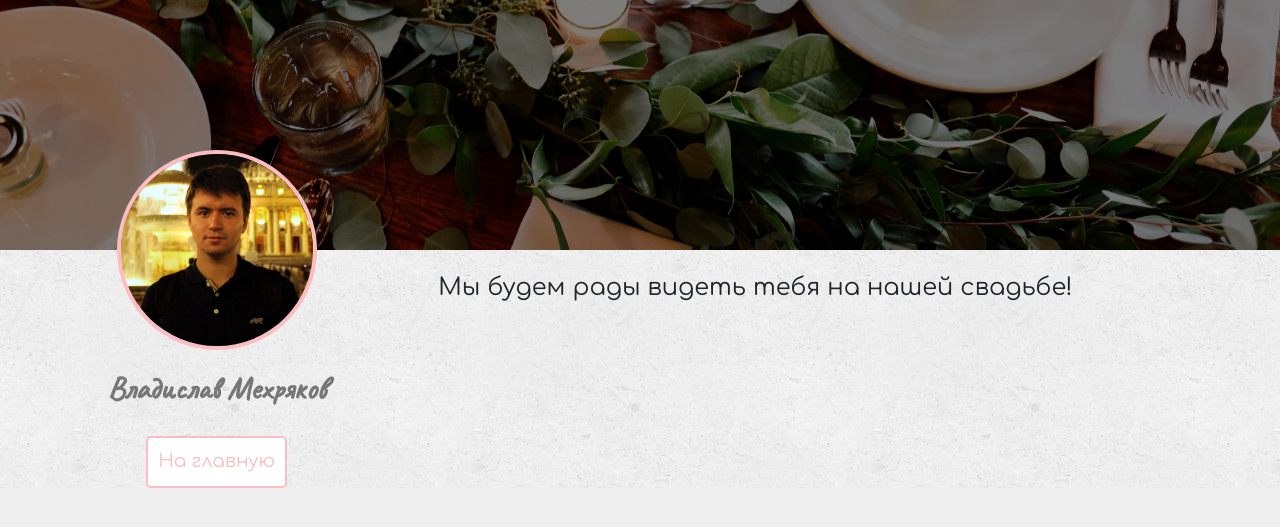
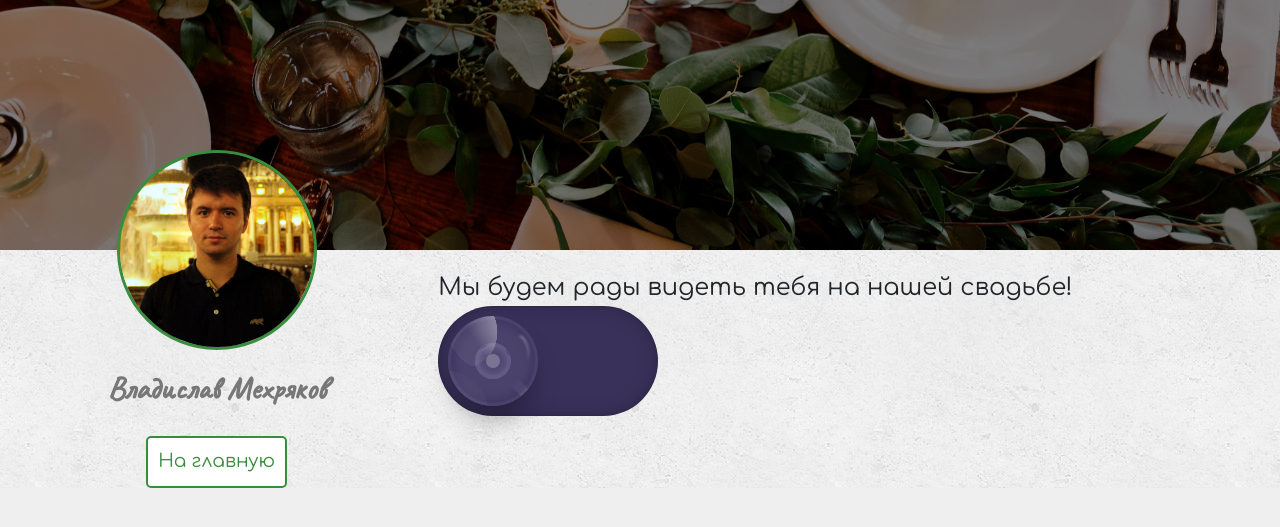
Before and after one commit to Taguaje/wedding, a Django app: page /profile in a window 1280 px wide. Shown: the top 527 px of the page. Run offline with Django 3.2, Linux system fonts and the light colour scheme; some libraries are stand-ins or nearby versions; some web fonts are replaced.

Commit message:
Default Changelist

```diff
--- a/invitation/static/invitation/css/profile.css
+++ b/invitation/static/invitation/css/profile.css
@@ -1,6 +1,11 @@
+:root{
+   --main-bg-color: #388e3c;
+}
+
 html,body {
   background: #efefef;
   font-family: "Comfortaa";
+
 }
 
 .container {
@@ -59,7 +64,7 @@ main {
   height: 200px;
   margin-top: -60%;
   border-radius: 100px;
-  border: 4px solid #fbbdc2;
+  border: 3px solid var(--main-bg-color);
 }
 
 .name {
@@ -76,7 +81,7 @@ main {
 
 .rsvp{
     background-color: #fff;
-    border: solid #fbbdc2 2px;
+    border: solid var(--main-bg-color) 2px;
     padding: 10px;
     border-radius: 5px;
     font-weight: 400;
@@ -94,12 +99,12 @@ main {
 
 .rsvp a{
     text-decoration: none;
-    color: #fbbdc2;
+    color: var(--main-bg-color);
 }
 
 .rsvp a:hover{
     text-decoration: none;
-    color: #fbbdc2;
+    color: var(--main-bg-color);
 }
 
 .question-title{
--- /dev/null
+++ b/invitation/static/invitation/css/togle.css
@@ -0,0 +1,419 @@
+.switch {
+  position: relative;
+}
+.switch input {
+  height: 100%;
+  width: 100%;
+  position: absolute;
+  left: 0;
+  top: 0;
+  opacity: 0;
+  z-index: 100;
+  cursor: pointer;
+}
+.switch label {
+  height: 110px;
+  width: 220px;
+  background-color: #39315a;
+  border-radius: 100px;
+  display: block;
+  box-shadow: inset 0 0 20px rgba(0,0,0,0.2), inset 0 0 5px -2px rgba(0,0,0,0.4);
+}
+.switch label .bulb {
+  height: 90px;
+  width: 90px;
+  background-color: #4a426b;
+  border-radius: 50%;
+  position: relative;
+  top: 10px;
+  left: 10px;
+  display: block;
+  transition: 0.7s;
+  box-shadow: inset 0 0 1px 3px #4a426b, inset 0 0 6px 8px #423963, 0 20px 30px -10px rgba(0,0,0,0.4);
+}
+.switch label .bulb .bulb-center {
+  position: absolute;
+  display: block;
+  height: 36px;
+  width: 36px;
+  background-color: #5a527b;
+  border-radius: 50%;
+  top: 50%;
+  left: 50%;
+  transition: 0.7s;
+  -webkit-transform: translate(-50%, -50%);
+          transform: translate(-50%, -50%);
+  box-shadow: inset 0 0 0 4px #635a84;
+}
+.switch label .bulb .bulb-center:after {
+  content: "";
+  display: block;
+  height: 14px;
+  width: 14px;
+  background-color: #7b7394;
+  border-radius: 50%;
+  position: absolute;
+  transition: 0.7s;
+  top: 50%;
+  left: 50%;
+  -webkit-transform: translate(-50%, -50%);
+          transform: translate(-50%, -50%);
+  box-shadow: 0 0 2px 4px #524a73;
+}
+.switch label .bulb .filament-1,
+.switch label .bulb .filament-2 {
+  position: absolute;
+  display: block;
+  height: 35px;
+  width: 35px;
+  border-radius: 50%;
+  top: 50%;
+  left: 50%;
+  overflow: hidden;
+  -webkit-transform: translate(-50%, -50%) rotate(-45deg);
+          transform: translate(-50%, -50%) rotate(-45deg);
+}
+.switch label .bulb .filament-1:after,
+.switch label .bulb .filament-2:after,
+.switch label .bulb .filament-1:before,
+.switch label .bulb .filament-2:before {
+  content: "";
+  display: block;
+  height: 6px;
+  width: 17px;
+  border-radius: 50%;
+  border: 2px solid #4a426b;
+  position: absolute;
+  transition: 0.7s;
+  top: -4px;
+  left: -2px;
+  -webkit-transform: rotate(-10deg);
+          transform: rotate(-10deg);
+}
+.switch label .bulb .filament-1:before,
+.switch label .bulb .filament-2:before {
+  left: 15px;
+  -webkit-transform: rotate(10deg);
+          transform: rotate(10deg);
+}
+.switch label .bulb .filament-2 {
+  -webkit-transform: translate(-50%, -50%) rotate(45deg) !important;
+          transform: translate(-50%, -50%) rotate(45deg) !important;
+}
+.reflections {
+  height: 100%;
+  width: 100%;
+  display: block;
+  border-radius: 50%;
+  overflow: hidden;
+  position: absolute;
+  z-index: 90;
+  -webkit-perspective: 70px;
+          perspective: 70px;
+}
+.reflections span {
+  height: 80px;
+  width: 80px;
+  border-radius: 50%;
+  background-image: linear-gradient(-135deg, transparent 10%, rgba(255,255,255,0.3));
+  position: absolute;
+  left: -40px;
+  bottom: -45px;
+}
+.reflections span:after {
+  content: "";
+  display: block;
+  height: 35px;
+  width: 20px;
+  position: absolute;
+  top: -36px;
+  right: -40px;
+  border-radius: 50%;
+  box-shadow: 4px -2px 0 -3px rgba(255,255,255,0.4);
+  -webkit-filter: blur(1px);
+          filter: blur(1px);
+  -webkit-transform: rotate(-10deg);
+          transform: rotate(-10deg);
+}
+.reflections:after {
+  content: "";
+  display: block;
+  height: 80px;
+  width: 50px;
+  background-image: linear-gradient(80deg, rgba(255,255,255,0.05) 45%, rgba(255,255,255,0.5));
+  border-radius: 10% 20% 50% 30%/30% 60% 30% 40%;
+  position: absolute;
+  -webkit-transform-style: preserve-3d;
+          transform-style: preserve-3d;
+  -webkit-transform: rotateX(-25deg) rotate(-35deg) skewx(-15deg) translate(10px, -20px);
+          transform: rotateX(-25deg) rotate(-35deg) skewx(-15deg) translate(10px, -20px);
+  top: -8px;
+  left: -5px;
+}
+.reflections:before {
+  content: "";
+  display: block;
+  position: absolute;
+  height: 10px;
+  width: 30px;
+  background-image: linear-gradient(to right, transparent, rgba(255,255,255,0.15));
+  bottom: 10px;
+  right: 0px;
+  -webkit-transform: rotate(45deg);
+          transform: rotate(45deg);
+}
+.sparks .spark1 {
+  display: block;
+  height: 1px;
+  width: 1px;
+  background-color: #d1b82b;
+  position: absolute;
+  right: -5px;
+  border-radius: 50%;
+  bottom: 23px;
+  transition: 0.4s;
+  opacity: 0;
+}
+.sparks .spark2 {
+  display: block;
+  height: 3px;
+  width: 3px;
+  background-color: #d1b82b;
+  position: absolute;
+  right: 20px;
+  border-radius: 50%;
+  bottom: 80px;
+  transition: 0.4s;
+  opacity: 0;
+}
+.sparks .spark3 {
+  display: block;
+  height: 3px;
+  width: 3px;
+  background-color: #d1b82b;
+  position: absolute;
+  left: 20px;
+  border-radius: 50%;
+  bottom: 80px;
+  transition: 0.4s;
+  opacity: 0;
+}
+.sparks .spark4 {
+  display: block;
+  height: 3px;
+  width: 3px;
+  background-color: #d1b82b;
+  position: absolute;
+  left: 20px;
+  border-radius: 50%;
+  bottom: 20px;
+  transition: 0.4s;
+  opacity: 0;
+}
+.switch input:checked ~ label .bulb {
+  left: 120px;
+  background-color: #a7694a;
+  box-shadow: inset 0 0 1px 3px #a56758, inset 0 0 6px 8px #6b454f, 0 20px 30px -10px rgba(0,0,0,0.4), 0 0 30px 50px rgba(253,184,67,0.1);
+}
+.switch input:checked ~ label .bulb > .bulb-center {
+  background-color: #feed6b;
+  box-shadow: inset 0 0 0 4px #fdec6a, 0 0 12px 10px #bca83c, 0 0 20px 14px #a1664a;
+}
+.switch input:checked ~ label .bulb > .bulb-center:after {
+  background-color: #fef401;
+  box-shadow: 0 0 2px 4px #fdb843;
+}
+.switch input:checked ~ label .bulb >.filament-1:before,
+.switch input:checked ~ label .bulb >.filament-2:before,
+.switch input:checked ~ label .bulb >.filament-1:after,
+.switch input:checked ~ label .bulb >.filament-2:after {
+  border-color: #fef4d5;
+}
+.switch input:checked ~ label .bulb > .sparks .spark1 {
+  height: 1px;
+  width: 1px;
+  -webkit-animation: spark1 2s ease-in-out;
+          animation: spark1 2s ease-in-out;
+  -webkit-animation-delay: 0.4s;
+          animation-delay: 0.4s;
+}
+.switch input:checked ~ label .bulb > .sparks .spark2 {
+  height: 1px;
+  width: 1px;
+  -webkit-animation: spark2 2.4s ease-in-out;
+          animation: spark2 2.4s ease-in-out;
+  -webkit-animation-delay: 0.4s;
+          animation-delay: 0.4s;
+}
+.switch input:checked ~ label .bulb > .sparks .spark3 {
+  height: 1px;
+  width: 1px;
+  -webkit-animation: spark3 2s ease-in-out;
+          animation: spark3 2s ease-in-out;
+  -webkit-animation-delay: 0.9s;
+          animation-delay: 0.9s;
+}
+.switch input:checked ~ label .bulb > .sparks .spark4 {
+  height: 1px;
+  width: 1px;
+  -webkit-animation: spark4 1.7s ease-in-out;
+          animation: spark4 1.7s ease-in-out;
+  -webkit-animation-delay: 0.9s;
+          animation-delay: 0.9s;
+}
+@-webkit-keyframes spark1 {
+  0% {
+    right: -5px;
+    height: 1px;
+    width: 1px;
+    opacity: 0;
+  }
+  20% {
+    height: 3px;
+    width: 3px;
+    right: 0px;
+    opacity: 1;
+  }
+  30% {
+    right: -5px;
+    opacity: 1;
+    height: 3px;
+    width: 3px;
+  }
+  70% {
+    height: 3px;
+    width: 3px;
+  }
+  100% {
+    right: -60px;
+    bottom: 40px;
+    opacity: 0;
+  }
+}
+@keyframes spark1 {
+  0% {
+    right: -5px;
+    height: 1px;
+    width: 1px;
+    opacity: 0;
+  }
+  20% {
+    height: 3px;
+    width: 3px;
+    right: 0px;
+    opacity: 1;
+  }
+  30% {
+    right: -5px;
+    opacity: 1;
+    height: 3px;
+    width: 3px;
+  }
+  70% {
+    height: 3px;
+    width: 3px;
+  }
+  100% {
+    right: -60px;
+    bottom: 40px;
+    opacity: 0;
+  }
+}
+@-webkit-keyframes spark2 {
+  0% {
+    height: 3px;
+    width: 3px;
+    opacity: 0;
+  }
+  30% {
+    opacity: 1;
+  }
+  100% {
+    right: -20px;
+    bottom: 100px;
+    opacity: 0;
+  }
+}
+@keyframes spark2 {
+  0% {
+    height: 3px;
+    width: 3px;
+    opacity: 0;
+  }
+  30% {
+    opacity: 1;
+  }
+  100% {
+    right: -20px;
+    bottom: 100px;
+    opacity: 0;
+  }
+}
+@-webkit-keyframes spark3 {
+  0% {
+    opacity: 0;
+  }
+  30% {
+    opacity: 1;
+    height: 2px;
+    width: 2px;
+  }
+  100% {
+    left: 0px;
+    bottom: 100px;
+    opacity: 0;
+    height: 3px;
+    width: 3px;
+  }
+}
+@keyframes spark3 {
+  0% {
+    opacity: 0;
+  }
+  30% {
+    opacity: 1;
+    height: 2px;
+    width: 2px;
+  }
+  100% {
+    left: 0px;
+    bottom: 100px;
+    opacity: 0;
+    height: 3px;
+    width: 3px;
+  }
+}
+@-webkit-keyframes spark4 {
+  0% {
+    opacity: 0;
+  }
+  30% {
+    opacity: 1;
+    height: 2px;
+    width: 2px;
+  }
+  100% {
+    left: -20px;
+    bottom: -10px;
+    opacity: 0;
+    height: 3px;
+    width: 3px;
+  }
+}
+@keyframes spark4 {
+  0% {
+    opacity: 0;
+  }
+  30% {
+    opacity: 1;
+    height: 2px;
+    width: 2px;
+  }
+  100% {
+    left: -20px;
+    bottom: -10px;
+    opacity: 0;
+    height: 3px;
+    width: 3px;
+  }
+}
--- a/invitation/templates/invitation/profile.html
+++ b/invitation/templates/invitation/profile.html
@@ -10,6 +10,7 @@
     <title>Свадьба Влада и Даши</title>
     <link rel="stylesheet" href="{% static "invitation/css/profile.css" %}">
     <link rel="stylesheet" href="{% static "bootstrap/css/bootstrap.css" %}">
+    <link rel="stylesheet" href="{% static "invitation/css/togle.css" %}">
     <link rel="stylesheet" href="https://use.fontawesome.com/releases/v5.8.2/css/all.css" integrity="sha384-oS3vJWv+0UjzBfQzYUhtDYW+Pj2yciDJxpsK1OYPAYjqT085Qq/1cq5FLXAZQ7Ay" crossorigin="anonymous">
     <!-- Google Fonts -->
     <link href="https://fonts.googleapis.com/css?family=Comfortaa|Marck+Script" rel="stylesheet">
@@ -35,6 +36,25 @@
             <div class="right col-lg-8">
                 <div class="row text-center">
                     <span class="question-title">Мы будем рады видеть тебя на нашей свадьбе!</span>
+                    <div class="switch">
+                        <input type="checkbox" name="toggle">
+                        <label for="toggle">
+                            <i class="bulb">
+                                <span class="bulb-center"></span>
+                                <span class="filament-1"></span>
+                                <span class="filament-2"></span>
+                                <span class="reflections">
+        <span></span>
+      </span>
+                                <span class="sparks">
+        <i class="spark1"></i>
+        <i class="spark2"></i>
+        <i class="spark3"></i>
+        <i class="spark4"></i>
+      </span>
+                            </i>
+                        </label>
+                    </div>
                 </div>
             </div>
         </div>
```
Also changed, not shown: db.sqlite3.
